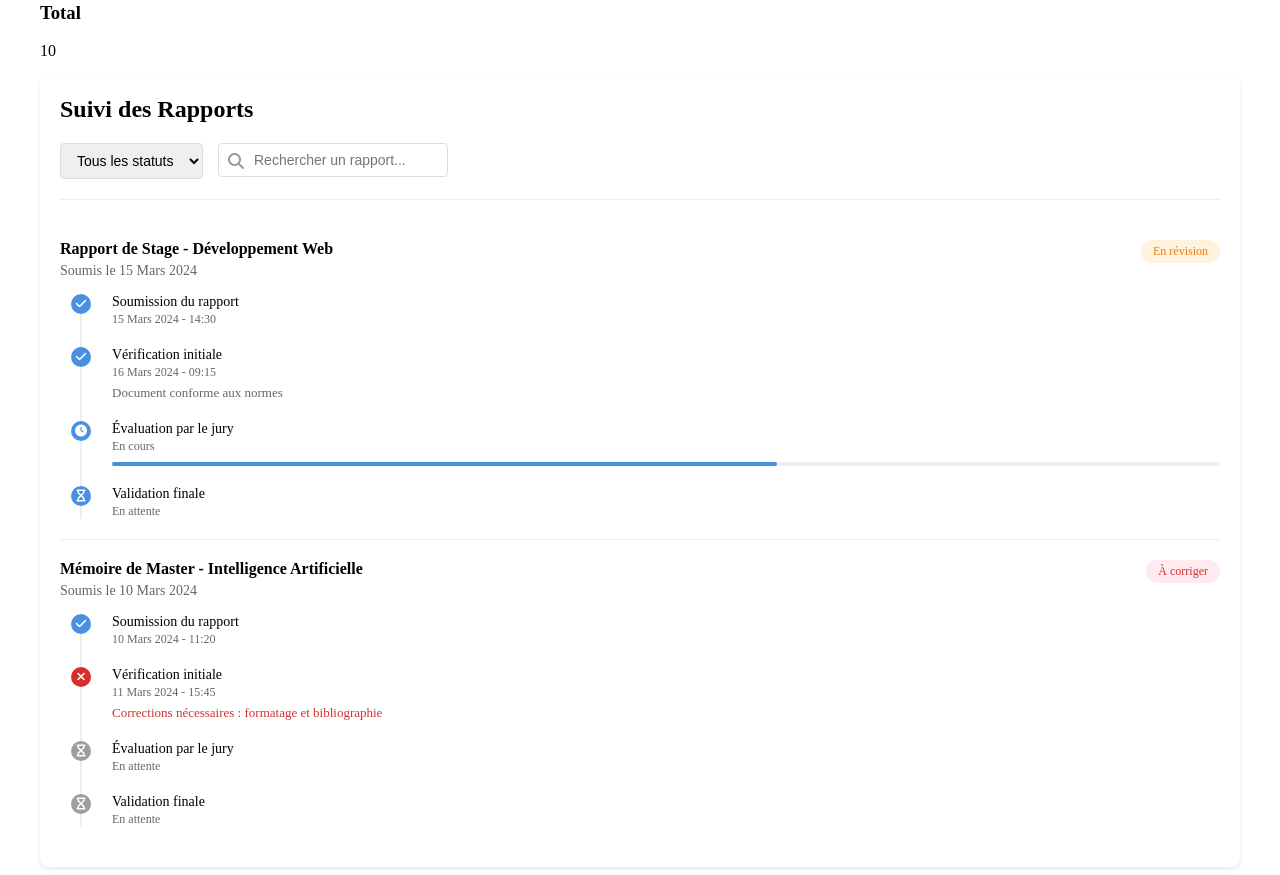
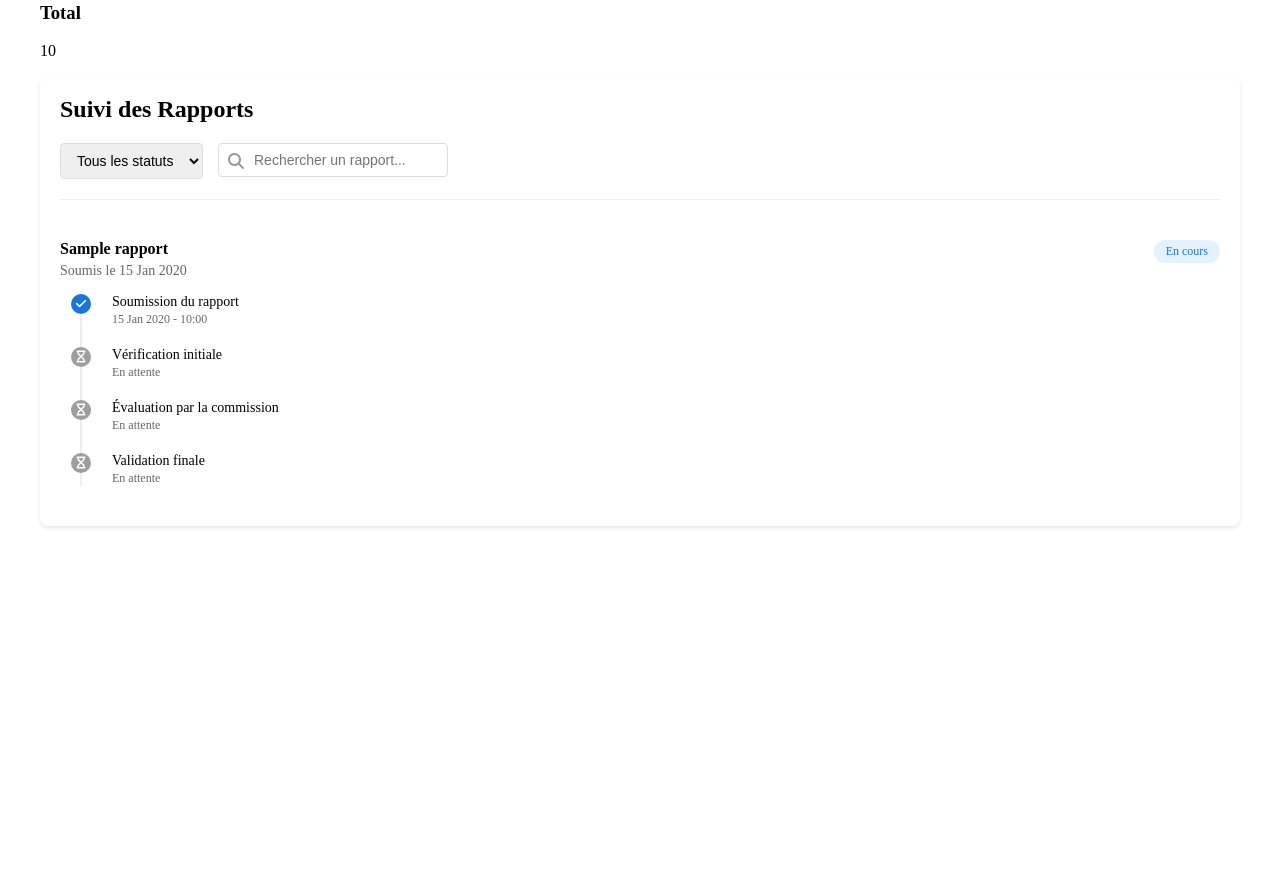
Before and after one commit to OceaneTra/Projet_Soutenance, a PHP site: template ressources/views/gestion_rapports/suivi_rapport.php in a window 1280 px wide. Shown: the part 1371-2246 px from the top of the page. After the commit the page ends 1899 px from the top, so only its background shows below. Run offline with PHP 8.4, Linux system fonts and the light colour scheme; the template is opened without the code that fills it: most values are stand-ins (such as "Sample title", 1, 10 or a date in 2020).

Commit message:
Suivit de rapport fait- si y'a modification dit moi

```diff
--- a/ressources/routes/gestionRapportsRoutes.php
+++ b/ressources/routes/gestionRapportsRoutes.php
@@ -16,7 +16,8 @@ if ($_GET['page'] === 'gestion_rapports') {
                 $controller->creerRapport();
                 break;
             case 'suivi_rapport':
-                $controller->suiviRapport();
+                $num_etu = $_SESSION['num_etu'];
+                $controller->suiviRapport($num_etu);
                 break;
             case 'compte_rendu_rapport':
                 $controller->compteRenduRapport();
--- a/ressources/views/gestion_rapports/suivi_rapport.php
+++ b/ressources/views/gestion_rapports/suivi_rapport.php
@@ -254,118 +254,138 @@
 
             <!-- Liste des rapports -->
             <div class="reports-list">
-                <!-- Rapport 1 -->
+                <?php foreach ($rapports as $rapport): ?>
                     <div class="report-item">
                         <div class="report-header">
                             <div>
-                            <h3 class="report-title">Rapport de Stage - Développement Web</h3>
-                            <p class="report-date">Soumis le 15 Mars 2024</p>
+                                <h3 class="report-title"><?= htmlspecialchars($rapport['nom_rapport']) ?></h3>
+                                <p class="report-date">Soumis le <?= date('d M Y', strtotime($rapport['date_rapport'])) ?></p>
                             </div>
-                        <span class="status en-revision">En révision</span>
+                            <?php
+                                // Statut global
+                                $status_class = 'en-cours';
+                                $status_label = 'En cours';
+                                if ($rapport['statut_rapport'] === 'valide') {
+                                    $status_class = 'valide';
+                                    $status_label = 'Validé';
+                                } elseif ($rapport['statut_rapport'] === 'a_corriger' || $rapport['statut_rapport'] === 'desapprouve_commission' || $rapport['statut_rapport'] === 'desapprouve_communication') {
+                                    $status_class = 'a-corriger';
+                                    $status_label = 'À corriger';
+                                } elseif ($rapport['statut_rapport'] === 'en_revision') {
+                                    $status_class = 'en-revision';
+                                    $status_label = 'En révision';
+                                }
+                            ?>
+                            <span class="status <?= $status_class ?>"><?= $status_label ?></span>
                         </div>
 
                         <div class="timeline">
+                            <!-- Étape 1 : Soumission -->
                             <div class="timeline-item">
-                            <div class="timeline-dot">
+                                <div class="timeline-dot" style="background: #1976d2;">
                                     <i class="fas fa-check"></i>
                                 </div>
                                 <div class="timeline-content">
                                     <h4 class="timeline-title">Soumission du rapport</h4>
-                                <p class="timeline-date">15 Mars 2024 - 14:30</p>
+                                    <p class="timeline-date"><?= date('d M Y - H:i', strtotime($rapport['date_rapport'])) ?></p>
                                 </div>
                             </div>
 
+                            <!-- Étape 2 : Vérification initiale (chargée de com) -->
+                            <?php
+                            $verif = null;
+                            foreach ($rapport['decisions'] as $decision) {
+                                if ($decision['lib_approb'] === 'Niveau 1') {
+                                    $verif = $decision;
+                                    break;
+                                }
+                            }
+                            $verifColor = '#9e9e9e';
+                            $verifIcon = 'fa-hourglass';
+                            if ($verif) {
+                                if ($verif['decision'] === 'approuve') {
+                                    $verifColor = '#1976d2';
+                                    $verifIcon = 'fa-check';
+                                } elseif ($verif['decision'] === 'desapprouve') {
+                                    $verifColor = '#d32f2f';
+                                    $verifIcon = 'fa-times';
+                                }
+                            }
+                            ?>
                             <div class="timeline-item">
-                            <div class="timeline-dot">
-                                <i class="fas fa-check"></i>
+                                <div class="timeline-dot" style="background: <?= $verifColor ?>;">
+                                    <i class="fas <?= $verifIcon ?>"></i>
                                 </div>
                                 <div class="timeline-content">
                                     <h4 class="timeline-title">Vérification initiale</h4>
-                                <p class="timeline-date">16 Mars 2024 - 09:15</p>
-                                <p style="margin: 5px 0 0; font-size: 13px; color: #666;">Document conforme aux normes
+                                    <p class="timeline-date">
+                                        <?= $verif ? date('d M Y - H:i', strtotime($verif['date_approv'])) : 'En attente' ?>
                                     </p>
+                                    <?php if ($verif): ?>
+                                        <p style="margin: 5px 0 0; font-size: 13px; color: <?= $verif['decision'] === 'approuve' ? '#666' : '#d32f2f' ?>;">
+                                            <?= htmlspecialchars($verif['commentaire_approv']) ?>
+                                        </p>
+                                    <?php endif; ?>
                                 </div>
                             </div>
 
+                            <!-- Étape 3 : Évaluation par la commission -->
+                            <?php
+                            $eval = null;
+                            foreach ($rapport['decisions'] as $decision) {
+                                if ($decision['lib_approb'] === 'Niveau 2') {
+                                    $eval = $decision;
+                                    break;
+                                }
+                            }
+                            $evalColor = '#9e9e9e';
+                            $evalIcon = 'fa-hourglass';
+                            if ($eval) {
+                                if ($eval['decision'] === 'approuve') {
+                                    $evalColor = '#1976d2';
+                                    $evalIcon = 'fa-check';
+                                } elseif ($eval['decision'] === 'desapprouve') {
+                                    $evalColor = '#d32f2f';
+                                    $evalIcon = 'fa-times';
+                                }
+                            }
+                            ?>
                             <div class="timeline-item">
-                            <div class="timeline-dot">
-                                <i class="fas fa-clock"></i>
+                                <div class="timeline-dot" style="background: <?= $evalColor ?>;">
+                                    <i class="fas <?= $evalIcon ?>"></i>
                                 </div>
                                 <div class="timeline-content">
-                                <h4 class="timeline-title">Évaluation par le jury</h4>
-                                <p class="timeline-date">En cours</p>
-                                <div class="progress-bar">
-                                    <div class="progress-bar-fill" style="width: 60%"></div>
-                                </div>
+                                    <h4 class="timeline-title">Évaluation par la commission</h4>
+                                    <p class="timeline-date">
+                                        <?= $eval ? date('d M Y - H:i', strtotime($eval['date_approv'])) : 'En attente' ?>
+                                    </p>
+                                    <?php if ($eval): ?>
+                                        <p style="margin: 5px 0 0; font-size: 13px; color: <?= $eval['decision'] === 'approuve' ? '#666' : '#d32f2f' ?>;">
+                                            <?= htmlspecialchars($eval['commentaire_approv']) ?>
+                                        </p>
+                                    <?php endif; ?>
                                 </div>
                             </div>
 
+                            <!-- Étape 4 : Validation finale -->
+                            <?php
+                            $finalColor = ($eval && $eval['decision'] === 'approuve' && $rapport['statut_rapport'] === 'valide') ? '#388e3c' : '#9e9e9e';
+                            $finalLabel = ($eval && $eval['decision'] === 'approuve' && $rapport['statut_rapport'] === 'valide') ? 'Validé' : 'En attente';
+                            ?>
                             <div class="timeline-item">
-                            <div class="timeline-dot">
+                                <div class="timeline-dot" style="background: <?= $finalColor ?>;">
                                     <i class="fas fa-hourglass"></i>
                                 </div>
                                 <div class="timeline-content">
                                     <h4 class="timeline-title">Validation finale</h4>
-                                <p class="timeline-date">En attente</p>
+                                    <p class="timeline-date">
+                                        <?= $finalLabel ?>
+                                    </p>
                                 </div>
                             </div>
                         </div>
                     </div>
-
-                <!-- Rapport 2 -->
-                <div class="report-item">
-                    <div class="report-header">
-                        <div>
-                            <h3 class="report-title">Mémoire de Master - Intelligence Artificielle</h3>
-                            <p class="report-date">Soumis le 10 Mars 2024</p>
-                        </div>
-                        <span class="status a-corriger">À corriger</span>
-                    </div>
-
-                    <div class="timeline">
-                        <div class="timeline-item">
-                            <div class="timeline-dot">
-                                <i class="fas fa-check"></i>
-                            </div>
-                            <div class="timeline-content">
-                                <h4 class="timeline-title">Soumission du rapport</h4>
-                                <p class="timeline-date">10 Mars 2024 - 11:20</p>
-                            </div>
-                        </div>
-
-                        <div class="timeline-item">
-                            <div class="timeline-dot" style="background: #d32f2f;">
-                                <i class="fas fa-times"></i>
-                            </div>
-                            <div class="timeline-content">
-                                <h4 class="timeline-title">Vérification initiale</h4>
-                                <p class="timeline-date">11 Mars 2024 - 15:45</p>
-                                <p style="margin: 5px 0 0; font-size: 13px; color: #d32f2f;">Corrections nécessaires :
-                                    formatage et bibliographie</p>
-                            </div>
-                        </div>
-
-                        <div class="timeline-item">
-                            <div class="timeline-dot" style="background: #9e9e9e;">
-                                <i class="fas fa-hourglass"></i>
-                            </div>
-                            <div class="timeline-content">
-                                <h4 class="timeline-title">Évaluation par le jury</h4>
-                                <p class="timeline-date">En attente</p>
-                            </div>
-                        </div>
-
-                        <div class="timeline-item">
-                            <div class="timeline-dot" style="background: #9e9e9e;">
-                                <i class="fas fa-hourglass"></i>
-                            </div>
-                            <div class="timeline-content">
-                                <h4 class="timeline-title">Validation finale</h4>
-                                <p class="timeline-date">En attente</p>
-                            </div>
-                        </div>
-                    </div>
-                </div>
+                <?php endforeach; ?>
             </div>
         </div>
     </div>
```
Also changed, not shown: app/controllers/GestionRapportController.php (+9 -54 lines), app/models/Approuver.php (added, +17 -0 lines), app/models/RapportEtudiants.php (added, +12 -0 lines), soutenance_manager.sql. Lines whose indentation alone changed are shown as unchanged.
